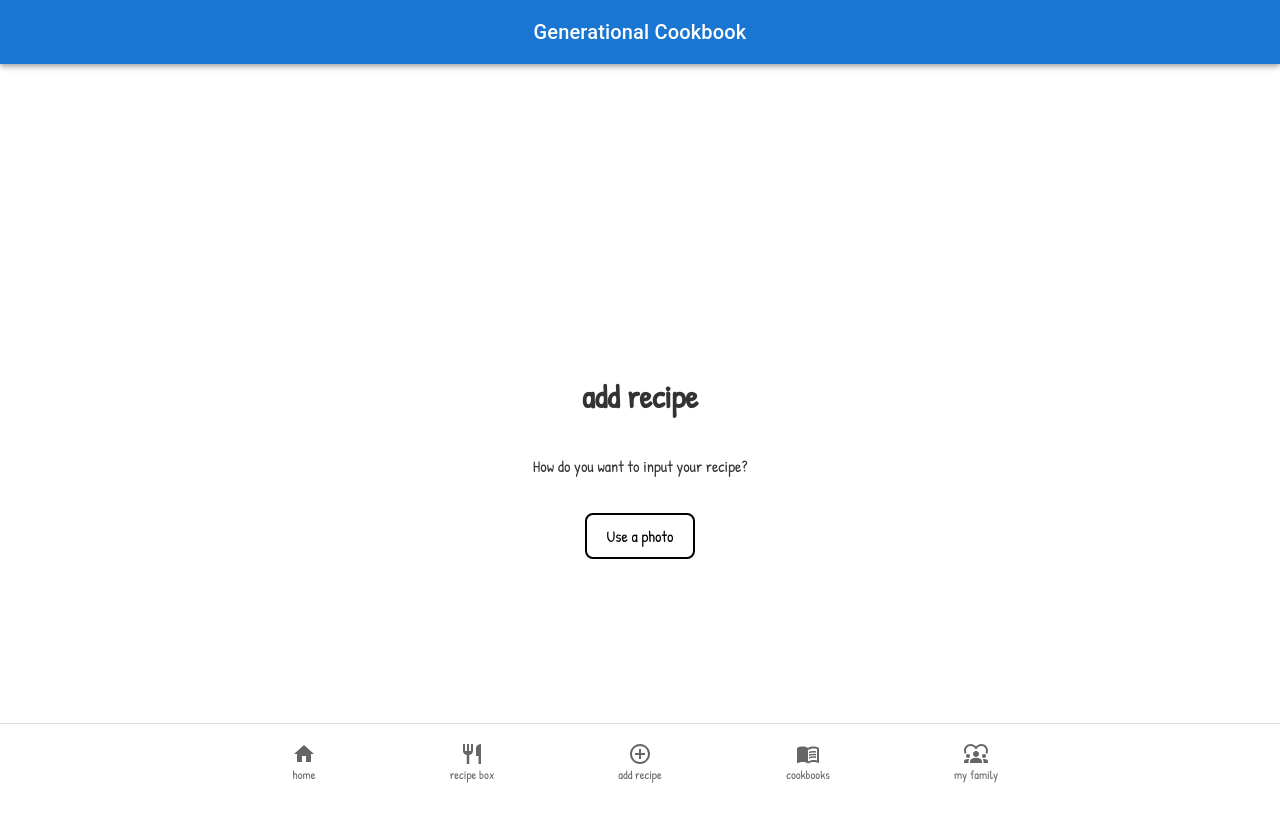
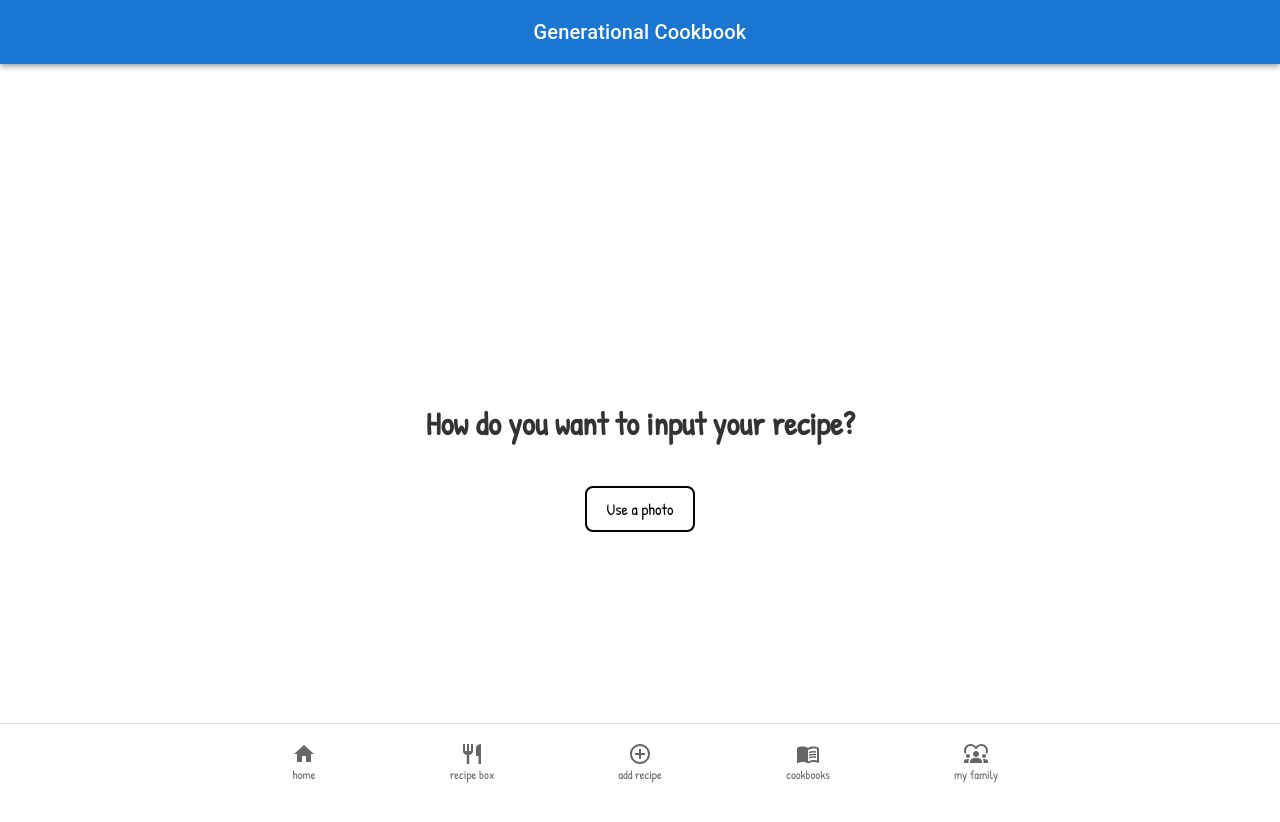
Before and after one commit to 394-w25/Cookbook, a React (Vite) app: page /AddRecipe in a window 1280 px wide. Shown: the top 822 px of the page. Built offline with nearby package versions, Linux system fonts and the light colour scheme.

Commit message:
recipe page update

```diff
--- a/src/components/Navigation/Screens/AddRecipeScreen/AddRecipeScreen.jsx
+++ b/src/components/Navigation/Screens/AddRecipeScreen/AddRecipeScreen.jsx
@@ -8,8 +8,7 @@ function AddRecipeScreen() {
 
   return (
     <div className="container">
-      <h1 className="title">add recipe</h1>
-      <p className="description">How do you want to input your recipe?</p>
+      <h1 className="title">How do you want to input your recipe?</h1>
 
       <div className="button-group">
         <div className="button-container">
```
